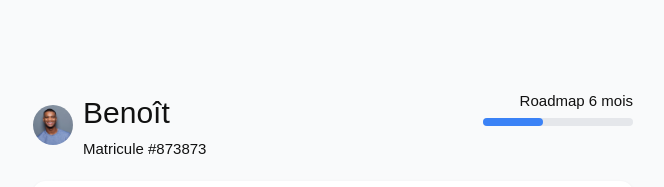
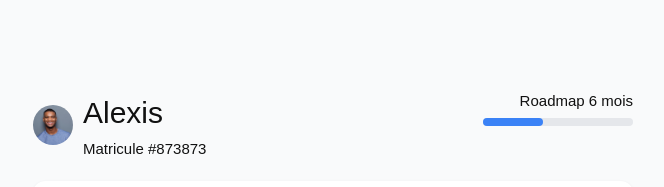
Before and after one commit to LouisonLongprez/Tech4good, a Vue app: page / in a window 1280 px wide. Shown: the top 187 px of the page, without its empty margins (339-1003 px from the left). Built offline with nearby package versions, Linux system fonts and the light colour scheme.

Commit message:
[ADD] Alexis

```diff
--- a/src/components/Calendar.vue
+++ b/src/components/Calendar.vue
@@ -5,7 +5,7 @@
       <div class="user-info">
         <img src="./personalpicture.png" class="avatar" />
         <div>
-          <h1>Alexandre</h1>
+          <h1>Alexis</h1>
           <p>Matricule #873873</p>
         </div>
       </div>
--- a/src/components/Home.vue
+++ b/src/components/Home.vue
@@ -6,7 +6,7 @@
         <!-- Avatar personnel -->
         <img src="./personalpicture.png" class="avatar" />
         <div>
-          <h1>Benoît</h1>
+          <h1>Alexis</h1>
           <p>Matricule #873873</p>
         </div>
       </div>
```
